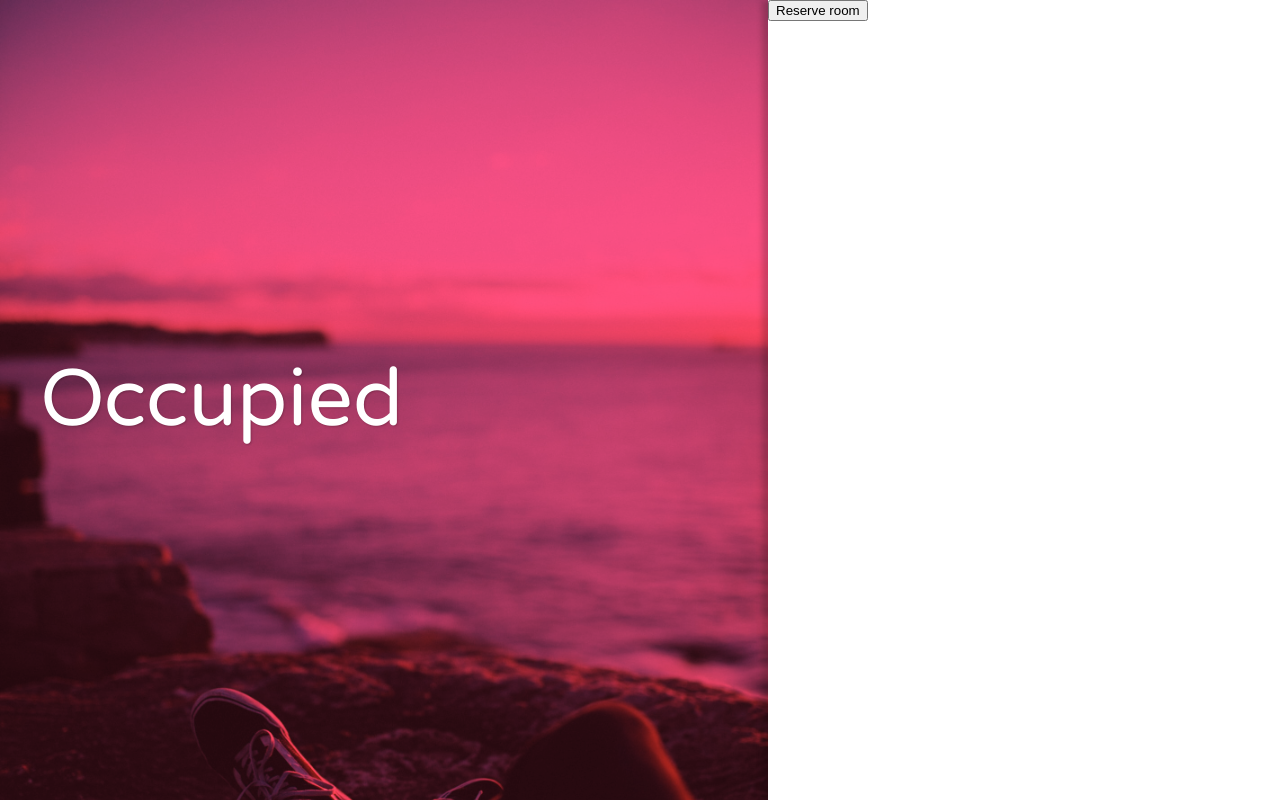
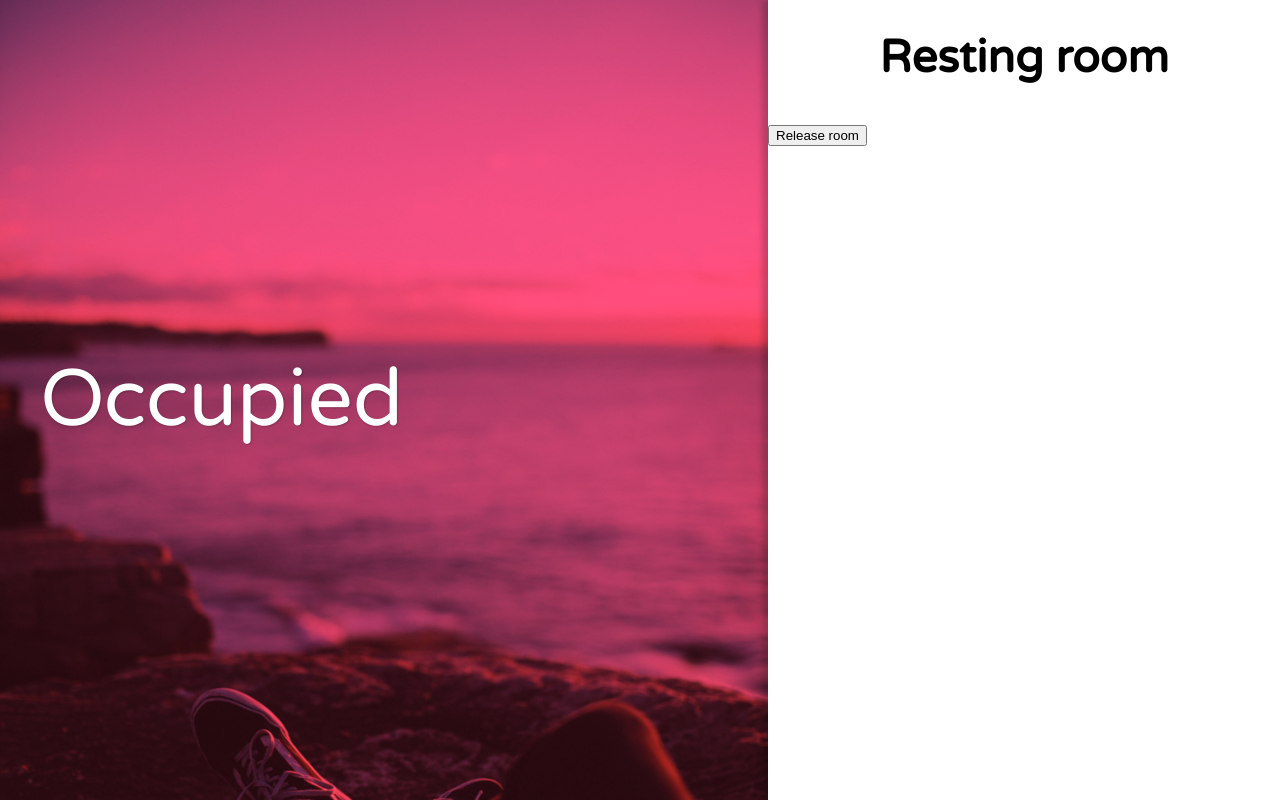
Before and after one commit to ljungmark/rr, a plain HTML site: page index.html in a window 1280 px wide. Both pictures are taken after a click on the button "Reserve room". Drawn offline with nearby package versions, Linux system fonts and the light colour scheme.

Commit message:
Update button text on status change

```diff
--- a/index.html
+++ b/index.html
@@ -28,6 +28,11 @@
 .book {
     box-shadow: -6px 0px 6px 0px hsla(0, 0%, 0%, 0.2);
 }
+.book .title {
+    font-size: 34pt;
+    margin: 30px 0 40px;
+    text-align: center;
+}
 </style>
 <script src="https://cdnjs.cloudflare.com/ajax/libs/moment.js/2.24.0/moment.min.js" integrity="sha256-4iQZ6BVL4qNKlQ27TExEhBN1HFPvAvAMbFavKKosSWQ=" crossorigin="anonymous"></script>
 <script src="https://cdnjs.cloudflare.com/ajax/libs/moment.js/2.24.0/locale/sv.js" integrity="sha256-YU0OUWNXwbPuT6iKMn3l+f4/2GkjXQ1oziq3IAhoOJM=" crossorigin="anonymous"></script>
@@ -36,19 +41,25 @@
     <div class="quick">
         <div class="status">VACANT</div>
     </div>
-    <div class="book"><button class="reserve">Reserve room</button></div>
+    <div class="book">
+        <h1 class="title">Resting room</h1>
+        <button class="reserve">Reserve room</button>
+    </div>
     <script>
         moment.locale('sv');
-        const statusElement = document.querySelector('.status');
+        const statusElement = document.querySelector('.status'),
+            reserveButton = document.querySelector('.reserve');
 
-        document.querySelector('.reserve').addEventListener('click', function() {
+            reserveButton.addEventListener('click', function() {
             document.body.classList.toggle('__occupied');
             if (document.body.classList.contains('__occupied')) {
-                document.querySelector('.status').textContent = 'Occupied';
+                statusElement.textContent = 'Occupied';
+                reserveButton.textContent = 'Release room';
             } else {
-                document.querySelector('.status').textContent = 'Vacant';
+                statusElement.textContent = 'Vacant';
+                reserveButton.textContent = 'Reserve room';
             }
             const scrambleText = new ScrambleText(statusElement).play().start();
-        })
+        });
     </script>
 </body>
```
